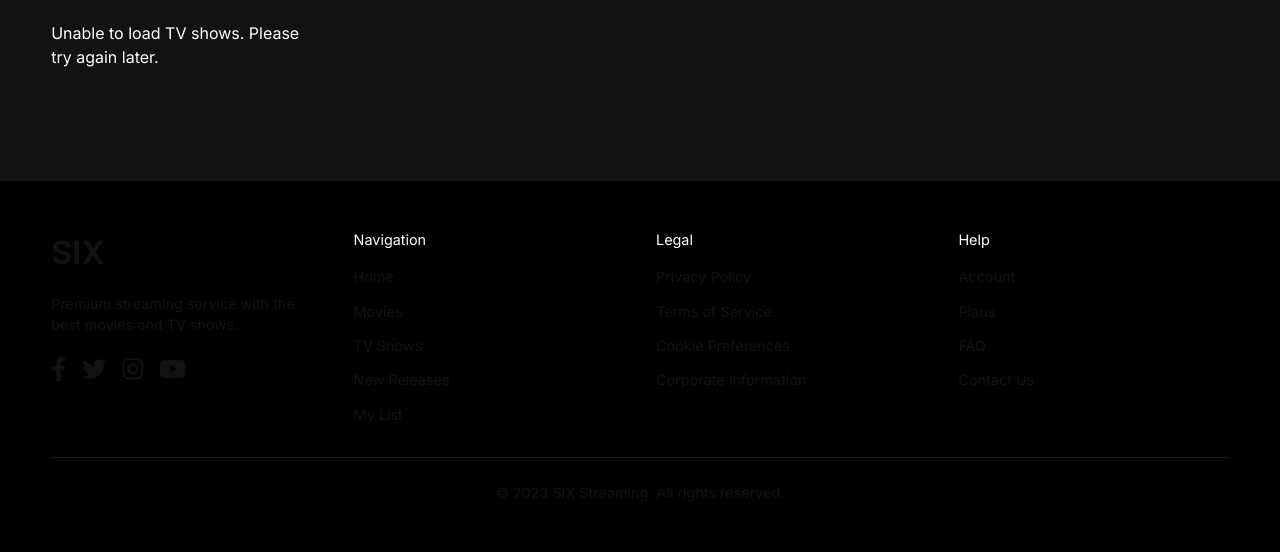
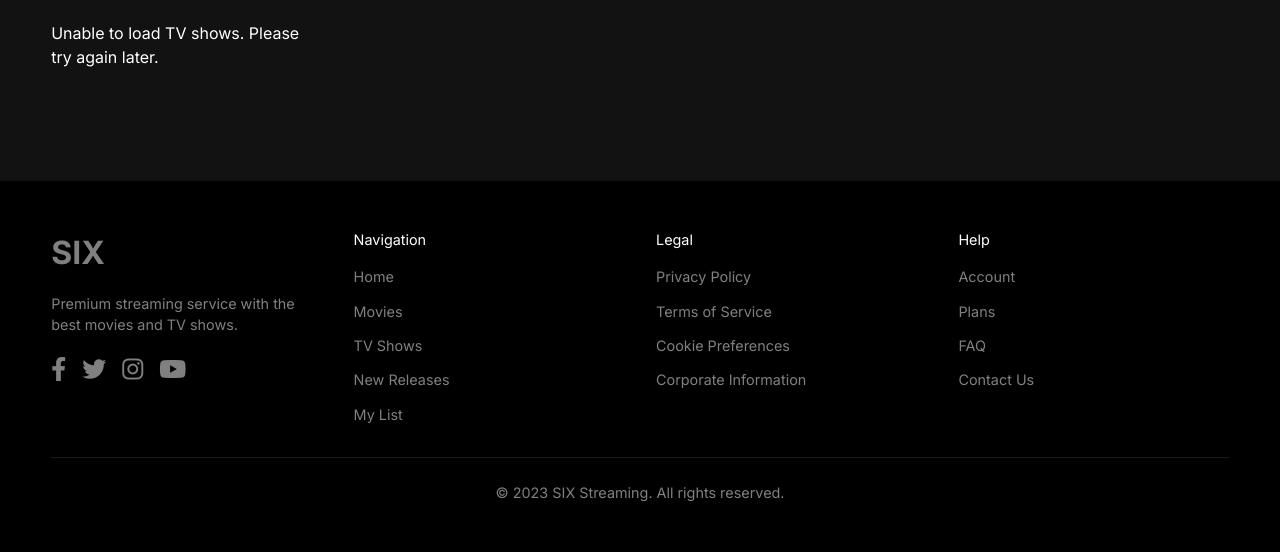
Before and after one commit to NYX8HUB/film-series-animes-app, a Flask app: page / in a window 1280 px wide. Shown: the part 1395-1947 px from the top of the page. Run offline with Flask 3, Linux system fonts and the light colour scheme; some libraries are stand-ins or nearby versions; some web fonts are replaced.

Commit message:
Update index.html

```diff
--- a/templates/index.html
+++ b/templates/index.html
@@ -28,7 +28,7 @@
             --six-red: #e50914;
             --six-dark: #121212;
             --six-light: #f3f3f3;
-            --six-gray: #121212;
+            --six-gray: #808080;
         }
 
         body {
```
